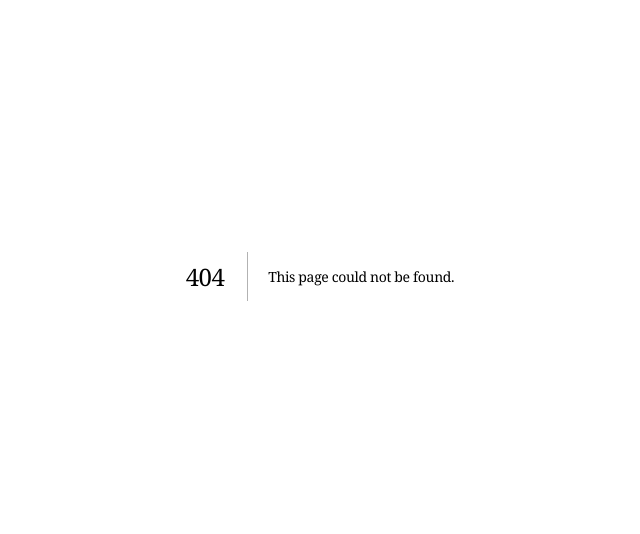
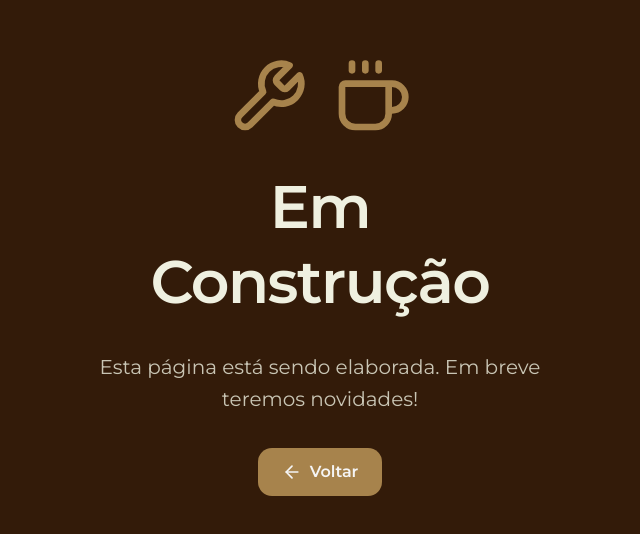
Before and after one commit to eduardocoimbramag/estacao-do-grao-lp, a Next.js app: page /em-construcao in a window 1280 px wide. Before the commit this address had no page. Shown: the part 124-658 px from the top of the page, without its empty margins (320-960 px from the left). Built offline with nearby package versions, Linux system fonts and the light colour scheme.

Commit message:
em-const

```diff
--- /dev/null
+++ b/app/em-construcao/page.tsx
@@ -0,0 +1,42 @@
+import Link from "next/link"
+import { Coffee, Wrench, ArrowLeft } from "lucide-react"
+import type { Metadata } from "next"
+
+export const metadata: Metadata = {
+  title: "Em Construção | Estação do Grão",
+  description: "Esta página está sendo elaborada. Em breve teremos novidades!",
+  robots: "noindex, nofollow",
+}
+
+export default function EmConstrucaoPage() {
+  return (
+    <div className="min-h-screen bg-coffee-900 flex items-center justify-center px-4 py-8">
+      <div className="max-w-md w-full text-center space-y-8">
+        {/* Ícones */}
+        <div className="flex justify-center items-center gap-6">
+          <Wrench className="w-16 h-16 sm:w-20 sm:h-20 text-coffee-500" />
+          <Coffee className="w-16 h-16 sm:w-20 sm:h-20 text-coffee-500" />
+        </div>
+
+        {/* Título */}
+        <h1 className="text-3xl sm:text-4xl lg:text-5xl font-bold text-cream-50 font-montserrat">
+          Em Construção
+        </h1>
+
+        {/* Mensagem */}
+        <p className="text-lg sm:text-xl text-cream-50/80 font-montserrat">
+          Esta página está sendo elaborada. Em breve teremos novidades!
+        </p>
+
+        {/* Botão Voltar */}
+        <Link
+          href="/"
+          className="inline-flex items-center gap-2 px-6 py-3 bg-coffee-500 text-coffee-900 font-semibold rounded-xl hover:bg-coffee-700 hover:text-white transition-colors font-montserrat"
+        >
+          <ArrowLeft className="w-5 h-5" />
+          Voltar
+        </Link>
+      </div>
+    </div>
+  )
+}
--- a/components/audience.tsx
+++ b/components/audience.tsx
@@ -76,7 +76,7 @@ export default function Audience() {
 
             {/* Botão 1: Galeria de experiências */}
             <Link
-              href="#galeria"
+              href="/em-construcao"
               className="group relative py-12 sm:flex-1 sm:py-8 lg:py-10 overflow-hidden rounded-2xl border-2 border-white transition-all duration-300 hover:scale-105 focus:outline-none focus:ring-2 focus:ring-white focus:ring-offset-2 focus:ring-offset-coffee-900"
             >
               <Image
@@ -97,7 +97,7 @@ export default function Audience() {
 
             {/* Botão 2: Blog */}
             <Link
-              href="/blog"
+              href="/em-construcao"
               className="group relative py-12 sm:flex-1 sm:py-8 lg:py-10 overflow-hidden rounded-2xl border-2 border-white transition-all duration-300 hover:scale-105 focus:outline-none focus:ring-2 focus:ring-white focus:ring-offset-2 focus:ring-offset-coffee-900"
             >
               <Image
```
Also changed, not shown: 1 other file (tests, documents, lock files or other folders).
